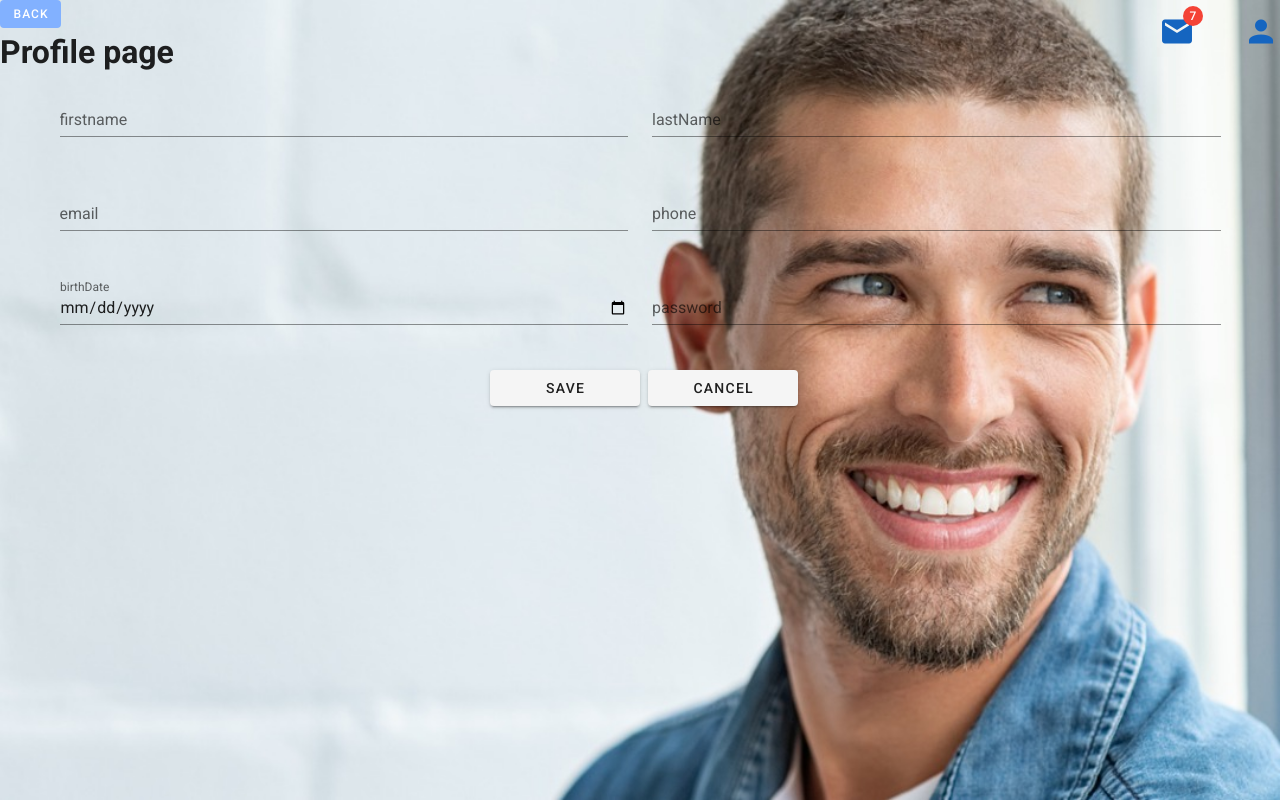
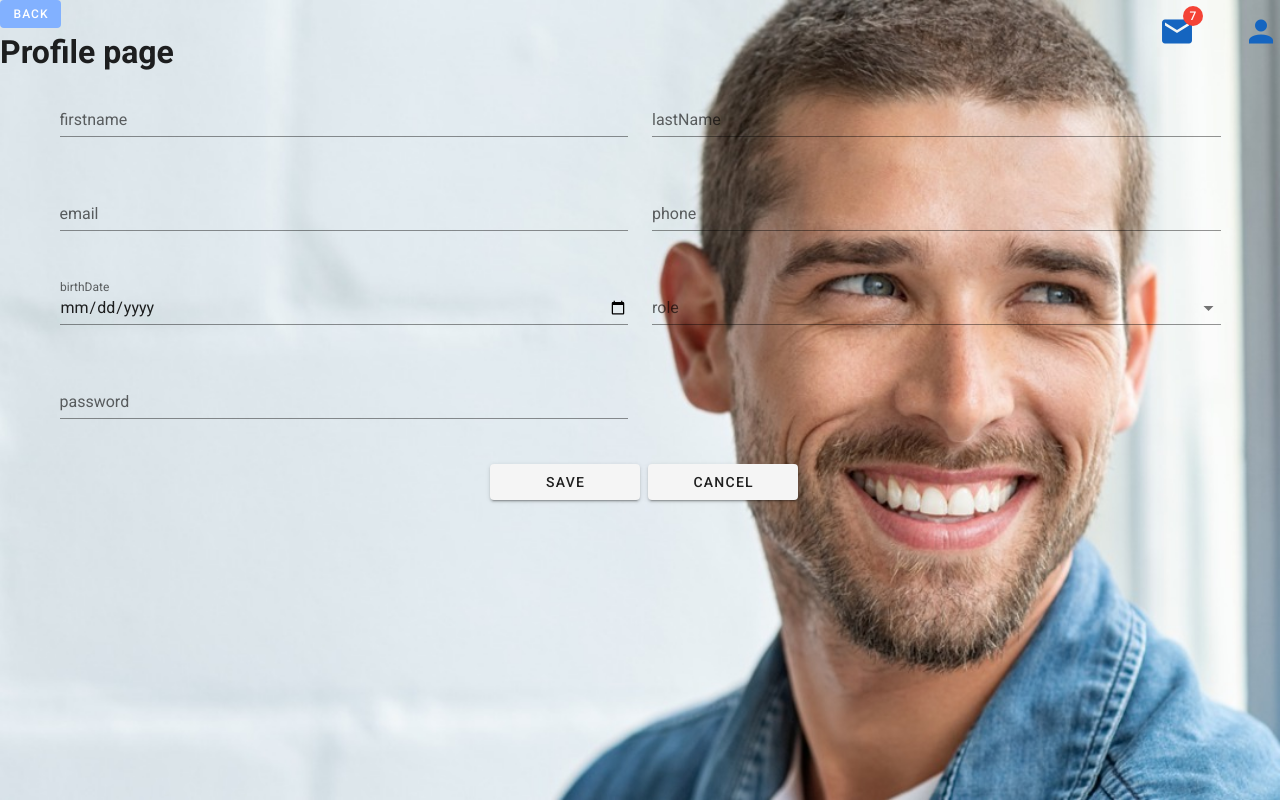
Before and after one commit to ahnafhabibkhan/COVID-19-TRACKING-APP, a Vue app in the folder website/covid-19-website/: page /profile in a window 1280 px wide. Built offline with nearby package versions, Linux system fonts and the light colour scheme; what vue-apexcharts would draw is missing.

Commit message:
Update Profile page( add features and save/cancel btn)

```diff
--- a/website/covid-19-website/src/user-profile/profile-page.vue
+++ b/website/covid-19-website/src/user-profile/profile-page.vue
@@ -1,12 +1,12 @@
 <template>
   <div class="bg-image">
-      <v-btn small color="accent" elevation="0" @click="back"> back</v-btn>
-      <h1>Profile page</h1>
+    <v-btn small color="accent" elevation="0" @click="back"> back</v-btn>
+    <h1>Profile page</h1>
 
     <v-container>
       <v-row>
         <v-col cols="12" md="6">
-          <v-text-field v-model="form.firstName" label="firstname" />
+          <v-text-field v-model="form.firstName" label="firstname" :autocomplete="false" />
         </v-col>
         <v-col cols="12" md="6">
           <v-text-field v-model="form.lastName" label="lastName" />
@@ -21,6 +21,14 @@
           <v-text-field v-model="form.bithDate" label="birthDate" type="date" />
         </v-col>
         <v-col cols="12" md="6">
+           <v-select
+           item-text="title"
+           item-value="value"
+          :items="roles"
+          label="role"
+        ></v-select>
+        </v-col>
+        <v-col cols="12" md="6">
           <v-text-field
             v-model="form.password"
             label="password"
@@ -28,11 +36,10 @@
           />
         </v-col>
 
-        <v-col cols="12" >
+        <v-col cols="12">
           <div class="d-flex justify-center">
-
-          <v-btn @click="save" width="150px" class="mx-2">save</v-btn>
-          <v-btn @click="back"  width="150px">cancel</v-btn>
+            <v-btn @click="save" width="150px" class="mx-2">save</v-btn>
+            <v-btn @click="back" width="150px">cancel</v-btn>
           </div>
         </v-col>
       </v-row>
@@ -45,6 +52,13 @@ export default {
   name: "Profile",
   data() {
     return {
+      roles:[
+              { title: "admin", value: 1 },
+        { title: "patient", value: 2 },
+        { title: "doctor", value: 3 },
+        { title: "health officer", value: 4 },
+        { title: "immigrant officer", value: 5 },
+      ],
       form: {
         firstName: null,
         lastName: null,
@@ -60,16 +74,33 @@ export default {
       this.$router.go(-1);
     },
 
-    async save(){
-      try{
-       const res= await this.$axios.put('http://localhost:5000/profile/${id}',this.form)
-       console.log('successsfull upadated', res);
-
-      }catch(err){
-        console.log('error ; save profile' , err);
+    async save() {
+      try {
+        const res = await this.$axios.put(
+          "http://localhost:5000/profile/${id}",
+          this.form
+        );
+        console.log("successsfull upadated", res);
+      } catch (err) {
+        console.log("error ; save profile", err);
       }
-    }
+    },
+    async get() {
+      const id = this.$route.params.id;
+      try {
+        const res = await this.$axios.get(
+          `http://localhost:5000/profile/${id}`
+        );
+        console.log("successsfull upadated", res);
+        this.form = res;
+      } catch (err) {
+        console.log("error ; save profile", err);
+      }
+    },
   },
+  mounted(){
+    this.get()
+  }
 };
 </script>
 <style>
```
